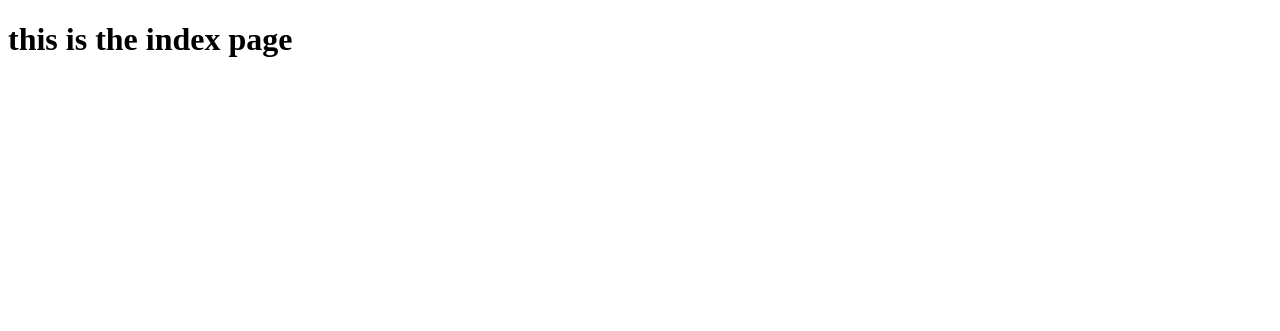
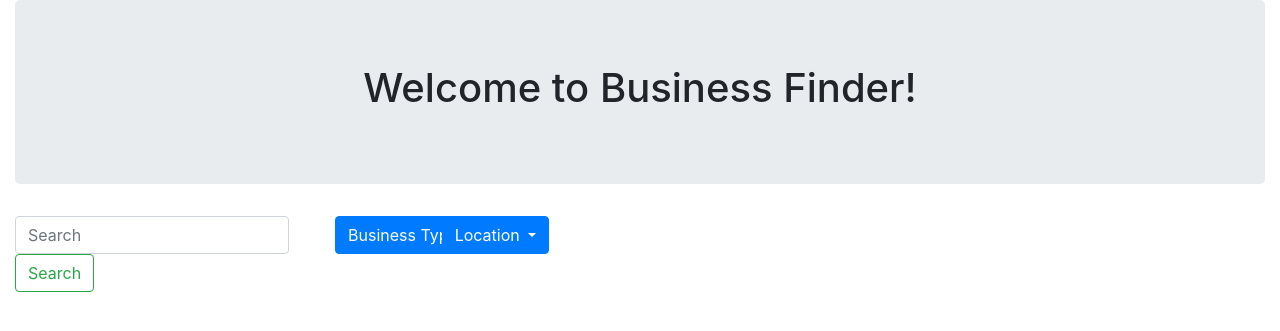
Before and after one commit to SteliosPapoutsakis/BusinessFinder, a Django app: page /find_business/ in a window 1280 px wide. Shown: the top 331 px of the page. Run offline with Django 3.2, Linux system fonts and the light colour scheme; some libraries are stand-ins or nearby versions.

Commit message:
Added search bar and button with drop downs

```diff
--- a/BusinessFinder/find_business/templates/find_business/index.html
+++ b/BusinessFinder/find_business/templates/find_business/index.html
@@ -2,9 +2,55 @@
 <html lang="en" dir="ltr">
   <head>
     <meta charset="utf-8">
-    <title></title>
-  </head>
+    <meta name="viewport" content="width=device-width, initial-scale=1, shrink-to-fit=no">
+    <link rel="stylesheet" href="https://stackpath.bootstrapcdn.com/bootstrap/4.5.2/css/bootstrap.min.css" integrity="sha384-JcKb8q3iqJ61gNV9KGb8thSsNjpSL0n8PARn9HuZOnIxN0hoP+VmmDGMN5t9UJ0Z" crossorigin="anonymous">
+
   <body>
-    <h1>this is the index page</h1>
+    <div class="container-fluid">
+
+      <div class="jumbotron text-center">
+        <h1>Welcome to Business Finder!</h1>
+      </div>
+
+      <div class="row">
+
+        <div class="col-lg-3" >
+          <form class="form-inline my-2 my-lg-0">
+            <input class="form-control mr-sm-2" type="search" placeholder="Search" aria-label="Search">
+            <button class="btn btn-outline-success my-2 my-sm-0" type="submit">Search</button>
+          </form>
+        </div>
+
+        <div class="col-lg-1" >
+          <div class="dropdown">
+            <button class="btn btn-primary dropdown-toggle" type="button" data-toggle="dropdown">Business Type
+              <span class="caret"></span></button>
+              <ul class="dropdown-menu">
+                <li><a href="#">Restaurant</a></li>
+                <li><a href="#">Recreation</a></li>
+                <li><a href="#">Goods</a></li>
+              </ul>
+          </div>
+        </div>
+
+        <div class="col-lg-8" >
+          <div class="dropdown">
+            <button class="btn btn-primary dropdown-toggle" type="button" data-toggle="dropdown">Location
+              <span class="caret"></span></button>
+              <ul class="dropdown-menu">
+                <li><a href="#">Within 5 miles</a></li>
+                <li><a href="#">Within 10 miles</a></li>
+                <li><a href="#">Within 15 miles</a></li>
+              </ul>
+          </div>
+        </div>
+    </div>
+
+    </div>
+
+
+    <script src="https://code.jquery.com/jquery-3.2.1.slim.min.js" integrity="sha384-KJ3o2DKtIkvYIK3UENzmM7KCkRr/rE9/Qpg6aAZGJwFDMVNA/GpGFF93hXpG5KkN" crossorigin="anonymous"></script>
+    <script src="https://cdnjs.cloudflare.com/ajax/libs/popper.js/1.11.0/umd/popper.min.js" integrity="sha384-b/U6ypiBEHpOf/4+1nzFpr53nxSS+GLCkfwBdFNTxtclqqenISfwAzpKaMNFNmj4" crossorigin="anonymous"></script>
+    <script src="https://maxcdn.bootstrapcdn.com/bootstrap/4.0.0-beta/js/bootstrap.min.js" integrity="sha384-h0AbiXch4ZDo7tp9hKZ4TsHbi047NrKGLO3SEJAg45jXxnGIfYzk4Si90RDIqNm1" crossorigin="anonymous"></script>
   </body>
 </html>
```
